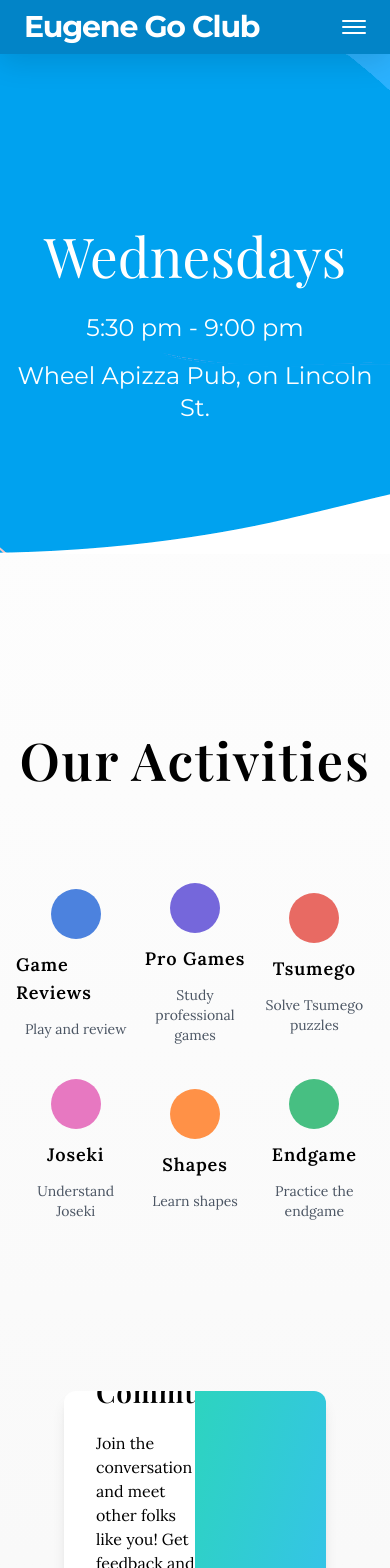
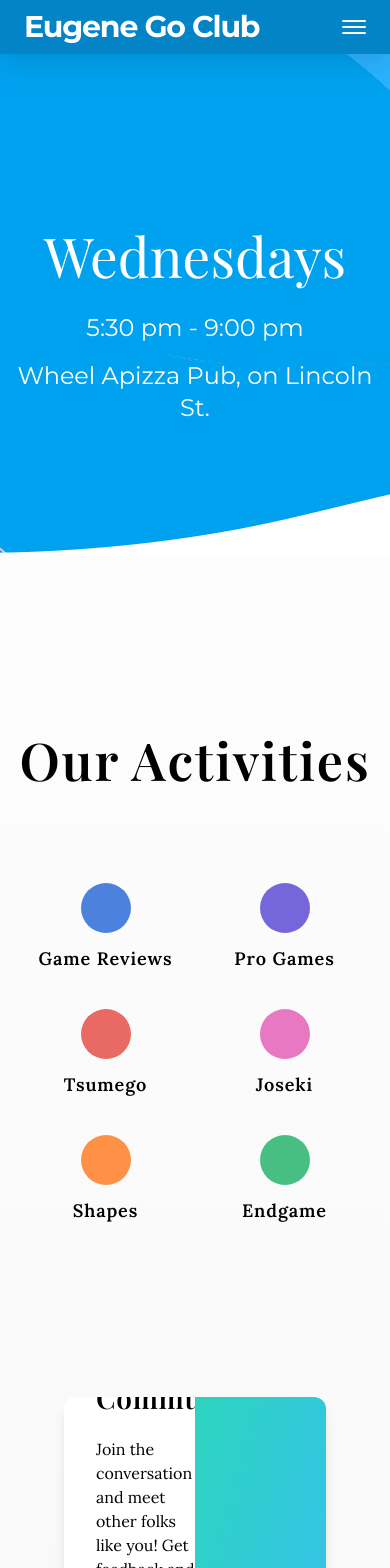
Before and after one commit to hnakae/go-club, a Next.js app: page / in a window 390 px wide. Shown: the top 1568 px of the page. Built offline with nearby package versions, Linux system fonts and the light colour scheme; a web font is replaced by a local one.

Commit message:
responsive grid

```diff
--- a/src/app/_components/grid.tsx
+++ b/src/app/_components/grid.tsx
@@ -31,7 +31,7 @@ const Grid = () => {
         <div className="font-playfair leading-[1.06] tracking-[1.88px] font-semibold text-center text-[52px] mb-20 mt-24 ">
           Our Activities
         </div>
-        <div className="grid grid-rows-2 grid-cols-3 gap-y-6 p-4">
+        <div className="grid grid-rows-2 grid-cols-3 gap-y-6 p-4 xs:grid-rows-3 xs:grid-cols-2">
           {items.map((item, index) => (
             <div
               key={index}
@@ -44,7 +44,7 @@ const Grid = () => {
               <div className="font-lora text-lg font-semibold tracking-wider mb-3">
                 {item}
               </div>
-              <div className="font-lora text-center text-sm text-gray-600">
+              <div className="font-lora text-center text-sm text-gray-600 xs:hidden sm:hidden">
                 {descriptions[index]}
               </div>
             </div>
--- a/src/app/_components/navbar.tsx
+++ b/src/app/_components/navbar.tsx
@@ -18,7 +18,7 @@ export function Navbar() {
         className="  bg-sky-600  flex justify-center items-center h-auto py-2 w-full mx-0 px-0  shadow-md select-none "
         style={{ backdropFilter: "blur(10px)" }}
       >
-        <div className="w-full max-w-[1000px] flex justify-between items-center px-6">
+        <div className="w-full max-w-[1200px] flex justify-between items-center px-6">
           <div className="text-3xl  font-bold tracking-tighter leading-tight flex items-center">
             <Link
               href="/"
@@ -27,7 +27,7 @@ export function Navbar() {
               Eugene Go Club
             </Link>
           </div>
-          <ul className="font-montserrat  text-white flex space-x-2 px-8 items-center tracking-tighter leading-tight xs:hidden sm:hidden ">
+          <ul className="font-montserrat  text-white flex space-x-2  items-center tracking-tighter leading-tight xs:hidden sm:hidden ">
             {/* <li className="cursor-pointer hover:underline rounded-md hover:bg-slate-200 px-4 py-2">
           <Link href="/contact">Contact</Link>
         </li> */}
--- a/tailwind.config.ts
+++ b/tailwind.config.ts
@@ -64,7 +64,7 @@ const config: Config = {
       },
       screens: {
         xs: { max: "479px" }, // iPhone Portrait confirmed
-        sm: { min: "480px", max: "1023px" }, // iPhone Landscape
+        sm: { min: "480px", max: "767px" }, // iPhone Landscape
         md: { min: "768px", max: "1023px" }, // iPad Portrait
         lg: { min: "1024px", max: "1366px" }, // iPad Landscape
         xl: { min: "1367px", max: "1599px" }, // Laptop
```
